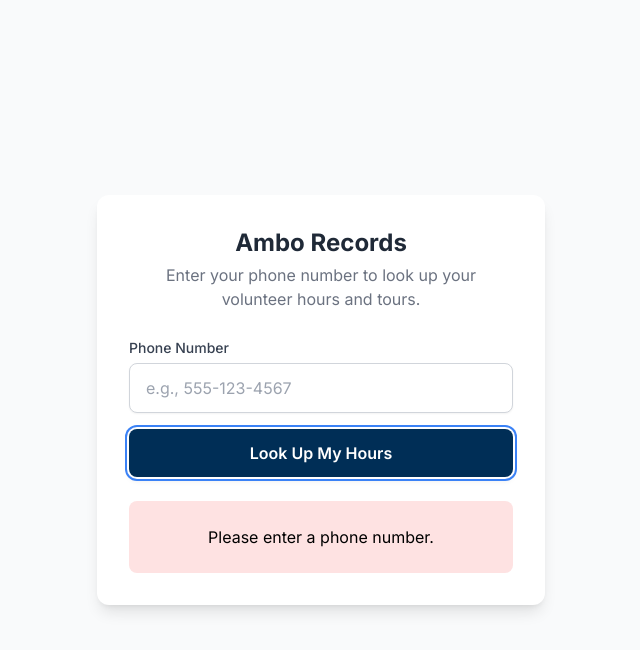
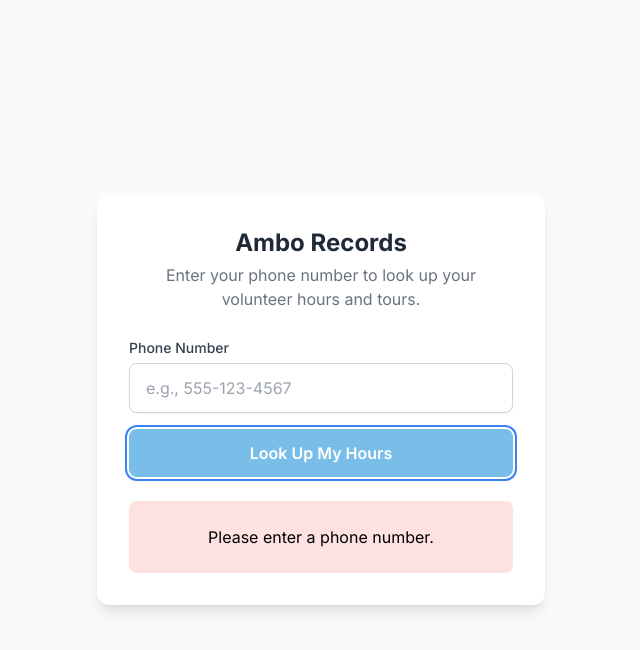
Before and after one commit to SStevensLCS/ambo, a plain HTML site: page index.html in a window 1280 px wide. Both pictures are taken after a click on the button "Look Up My Hours". Shown: the whole page, without its empty margins (319-959 px from the left). Drawn offline with nearby package versions, Linux system fonts and the light colour scheme.

Commit message:
Changed style

```diff
--- a/index.html
+++ b/index.html
@@ -30,6 +30,17 @@
         .custom-bg {
             background-color: #002e56;
         }
+
+        .custom-bg:hover {
+        background-color: #79bde9;
+    }
+        .custom-bg:focus {
+            background-color: #79bde9;
+            box-shadow: 0 0 0 2px rgba(121, 189, 233, 0.5);
+        }
+        .custom-bg:active {
+            background-color: #79bde9;
+        }
     </style>
 </head>
 <body class="bg-gray-50 flex items-center justify-center min-h-screen">
@@ -48,8 +59,8 @@
                 <label for="phone-number" class="text-sm font-medium text-gray-700">Phone Number</label>
                 <input type="tel" id="phone-number" placeholder="e.g., 555-123-4567" class="mt-1 block w-full px-4 py-3 border border-gray-300 rounded-lg shadow-sm placeholder-gray-400 focus:outline-none focus:ring-2 focus:ring-blue-500 focus:border-blue-500 transition">
             </div>
-            <button id="submit-btn" class="w-full custom-bg text-white font-semibold py-3 px-4 rounded-lg hover:bg-blue-700 focus:outline-none focus:ring-2 focus:ring-offset-2 focus:ring-blue-500 transition duration-300 ease-in-out shadow-md">
-                Look Up My Hours
+            <button id="submit-btn" class="w-full custom-bg text-white font-semibold py-3 px-4 rounded-lg focus:outline-none focus:ring-2 focus:ring-offset-2 focus:ring-blue-500 transition duration-300 ease-in-out shadow-md">
+                    Look Up My Hours
             </button>
         </div>
 
```
